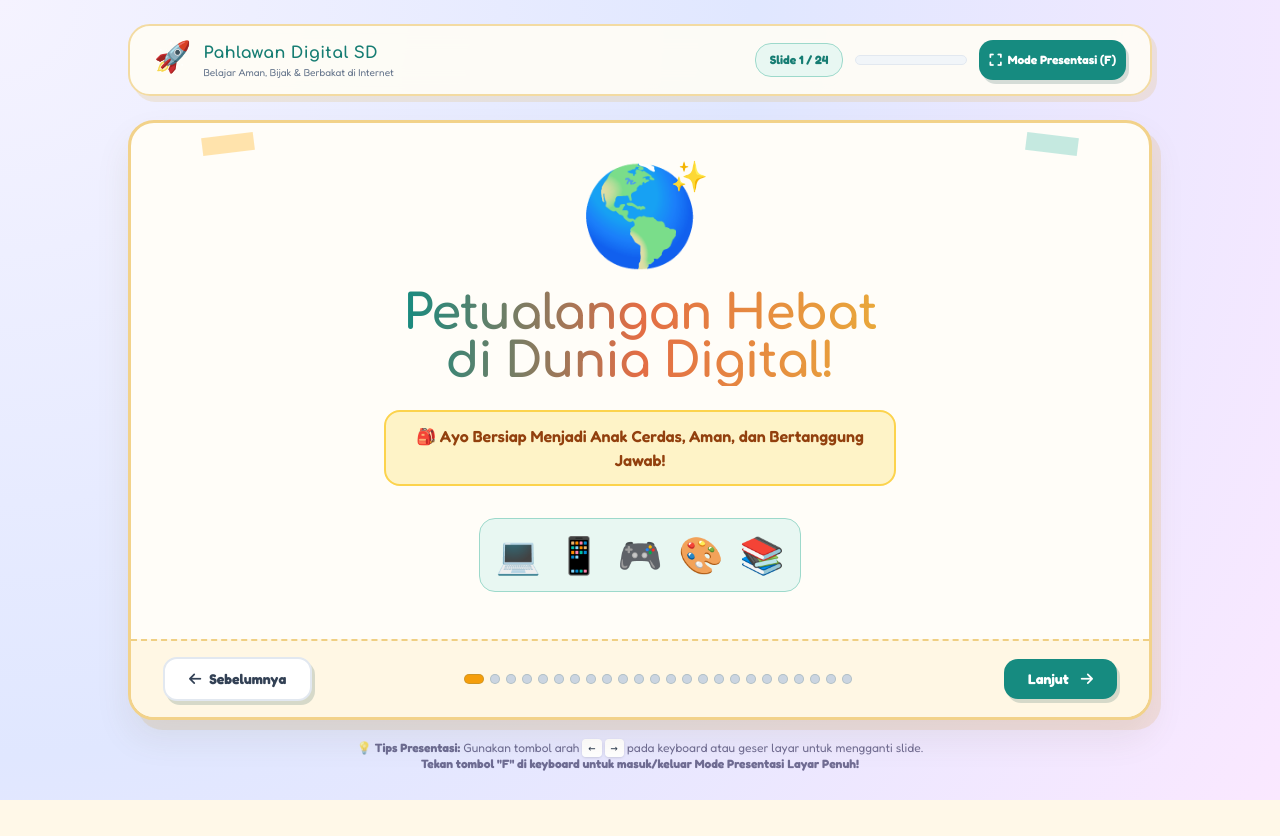
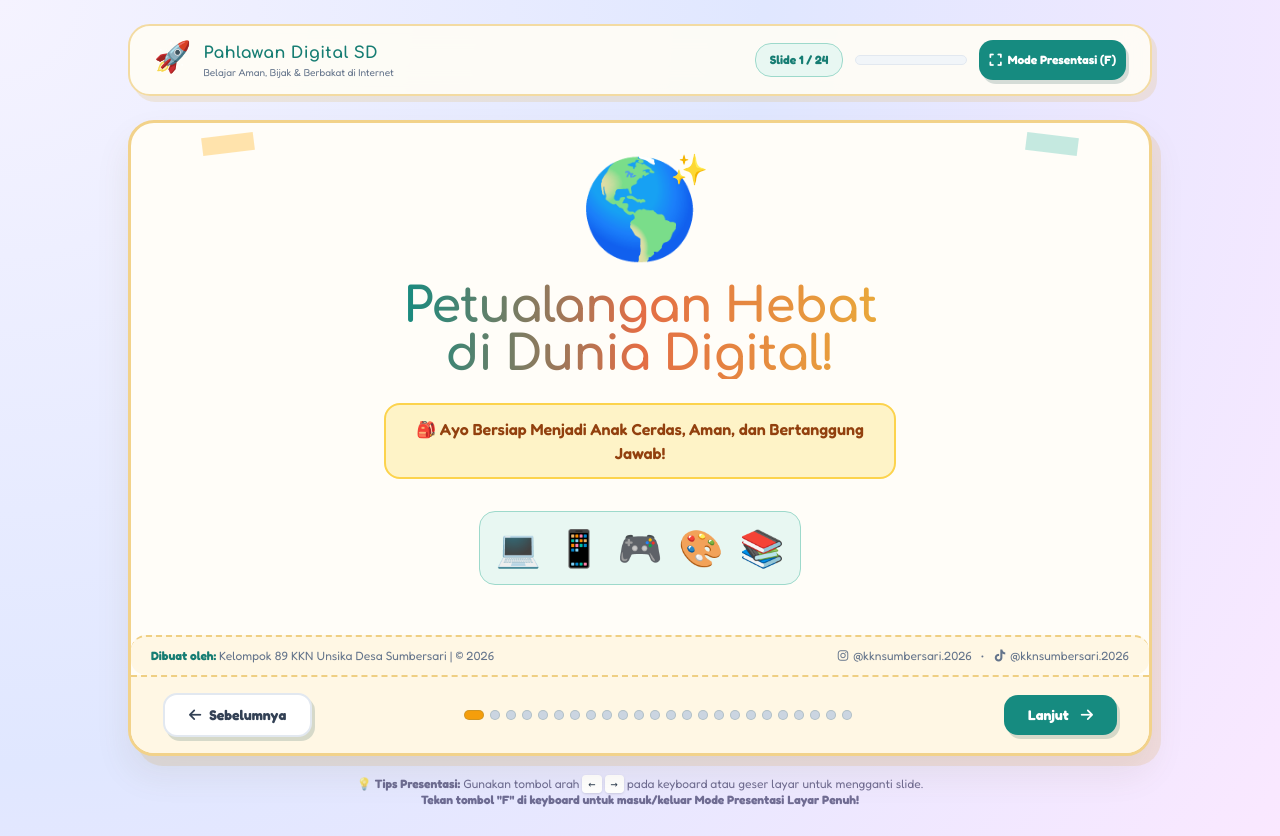
Before and after one commit to AyangNovaAnggraeni/bahan-ajar-SD, a plain HTML site: page index.html in a window 1280 px wide. Before the commit the page ends 800 px from the top, so only its background shows below. Drawn offline with nearby package versions, Linux system fonts and the light colour scheme.

Commit message:
nambahin footer sosmed kkn

```diff
--- a/index.html
+++ b/index.html
@@ -3,7 +3,6 @@
 <head>
     <meta charset="UTF-8">
     <meta name="viewport" content="width=device-width, initial-scale=1.0">
-    <title>Petualangan Digital Anak Hebat!</title>
     <!-- Google Fonts: Comfortaa & Fredoka -->
     <link rel="preconnect" href="https://fonts.googleapis.com">
     <link rel="preconnect" href="https://fonts.gstatic.com" crossorigin>
@@ -94,10 +93,10 @@
         body.presentation-active #presentation-logo {
             display: block;
             position: absolute;
-            top: -25px;
+            top: -20px;
             left: 50%;
             transform: translateX(-50%);
-            width: 300px;
+            width: 200px;
             height: auto;
             z-index: 10001;
         }
@@ -126,6 +125,43 @@
             box-shadow: none !important;
             z-index: 9999;
             background: linear-gradient(rgba(248, 250, 255, .68), rgba(248, 250, 255, .68)), url('bg2.svg') center center / cover no-repeat !important;
+        }
+
+        /* Footer Credit Non Presentation */
+        #credit-footer {
+            width: 100%;
+            max-width: 1200px;
+            margin: 10px auto 0;
+            padding: 10px 20px;
+
+            display: flex;
+            justify-content: space-between;
+            align-items: center;
+
+            font-size: 12px;
+            color: #64748b;
+
+            background: rgba(255,255,255,.7);
+            border-top: 2px dashed #f2d28a;
+            border-radius: 15px;
+
+            backdrop-filter: blur(10px);
+        }
+
+        #credit-footer strong {
+            color: #167d73;
+        }
+
+        .social-credit {
+            display: flex;
+            align-items: center;
+            gap: 5px;
+        }
+
+
+        /* Hilang saat presentasi */
+        body.presentation-active #credit-footer {
+            display:none !important;
         }
     </style>
 </head>
@@ -953,6 +989,20 @@
         </div>
 
         <!-- Interactive Slide Control Actions -->
+        <footer id="credit-footer">
+            <div>
+                <strong>Dibuat oleh: </strong>Kelompok 89 KKN Unsika Desa Sumbersari | © 2026
+            </div>
+
+            <div class="social-credit">
+                <i class="fa-brands fa-instagram"></i>
+                @kknsumbersari.2026
+                &nbsp; • &nbsp;
+              <i class="fa-brands fa-tiktok"></i>
+                @kknsumbersari.2026
+            </div>
+        </footer>
+
         <footer class="w-full bg-slate-50 border-t-2 border-slate-100 py-4 px-6 md:px-8 flex items-center justify-between z-10">
             <button onclick="prevSlide()" class="bg-white border-2 border-slate-200 hover:bg-slate-50 text-slate-700 font-bold px-6 py-2.5 rounded-2xl transition-all shadow-sm active:scale-95 text-xs md:text-sm flex items-center gap-2">
                 <i class="fa-solid fa-arrow-left"></i> Sebelumnya
```
